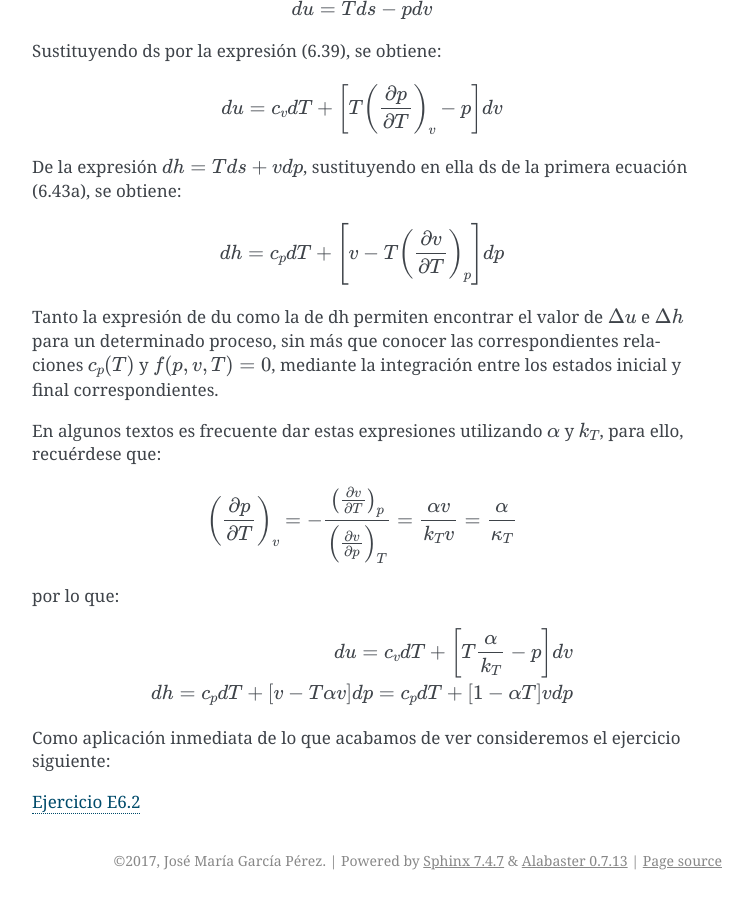
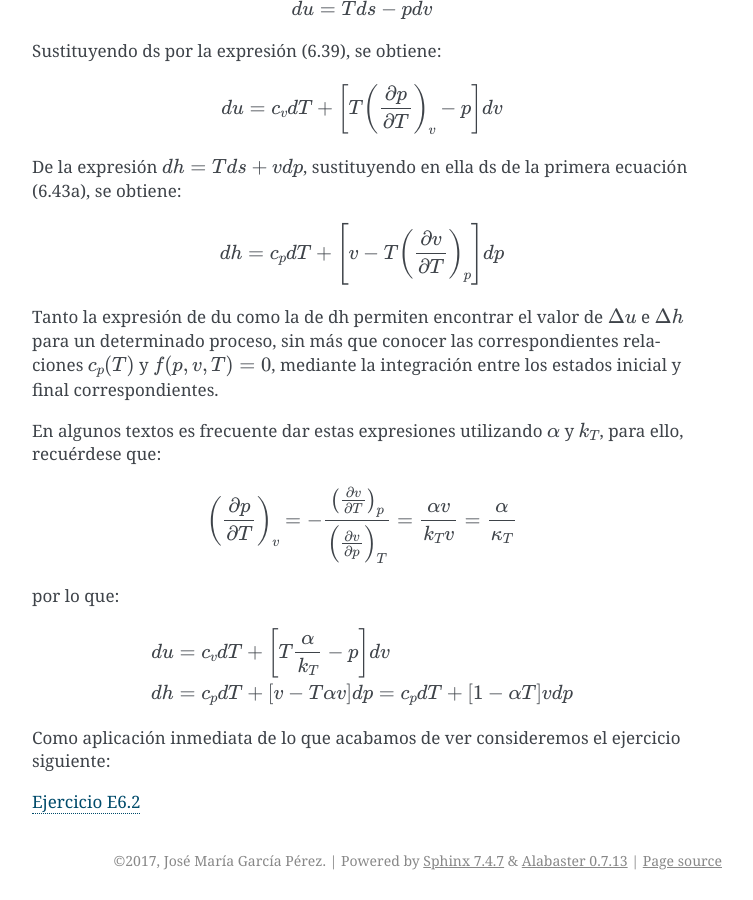
Before and after one commit to mantielero/termodinamica, a Sphinx documentation site: the page built from source/rtg_compresibles.rst, in a window 1280 px wide and 900 px high, scrolled down 2586 px. Shown: the whole window, without its empty margins (388-1141 px from the left). Built offline with Sphinx 7.4.7, drawn with Linux system fonts in a browser that asks for light colours; pages that are not in the unit, such as notebooks, are missing from menus.

Commit message:
Update rtg_compresibles.rst

```diff
--- a/source/rtg_compresibles.rst
+++ b/source/rtg_compresibles.rst
@@ -134,8 +134,8 @@ por lo que:
 
 .. math::
 
-   du = c_v dT + \left[ T\frac{\alpha}{k_T} - p\right]dv\\
-   dh = c_p dT + [v-T\alpha v] dp = c_p dT + [1-\alpha T]v dp
+   du &= c_v dT + \left[ T\frac{\alpha}{k_T} - p\right]dv\\
+   dh &= c_p dT + [v-T\alpha v] dp = c_p dT + [1-\alpha T]v dp
 
 Como aplicación inmediata de lo que acabamos de ver consideremos el ejercicio siguiente:
 
```
